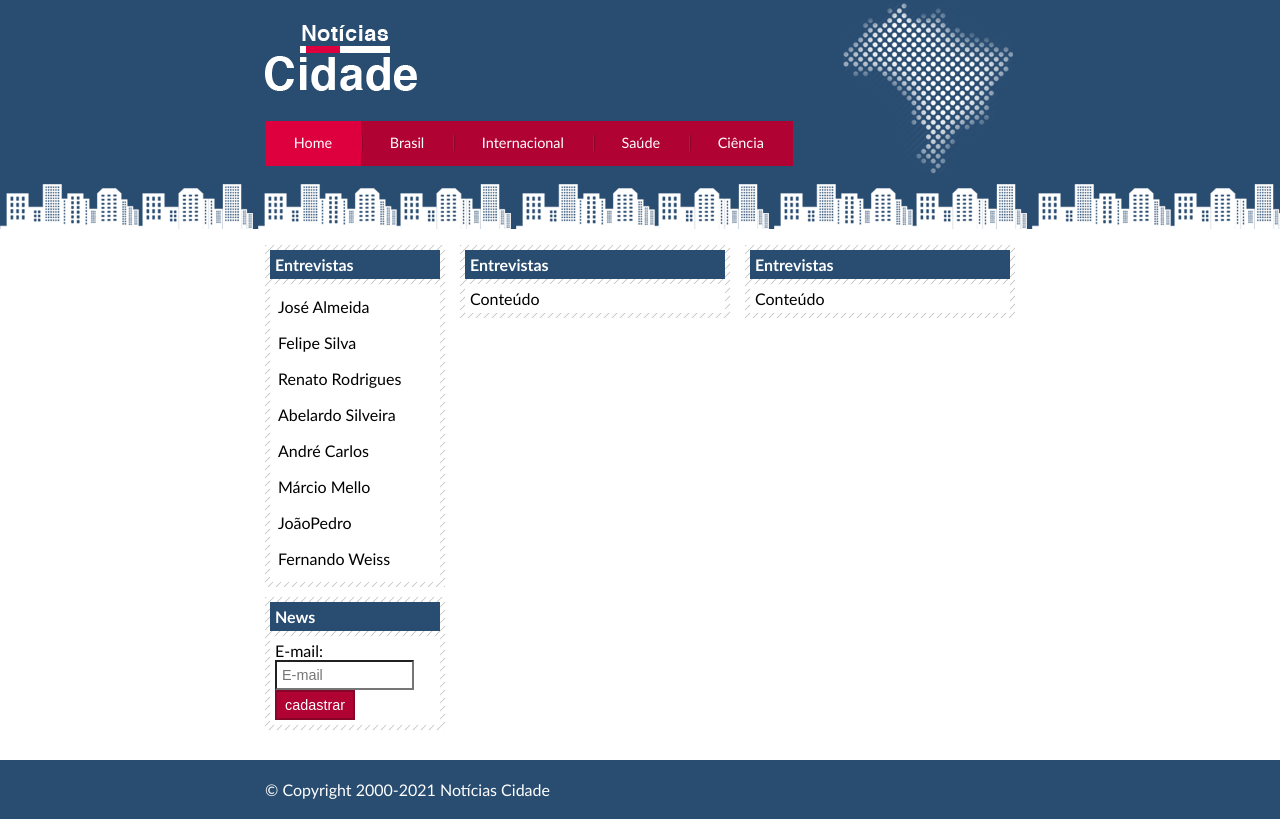
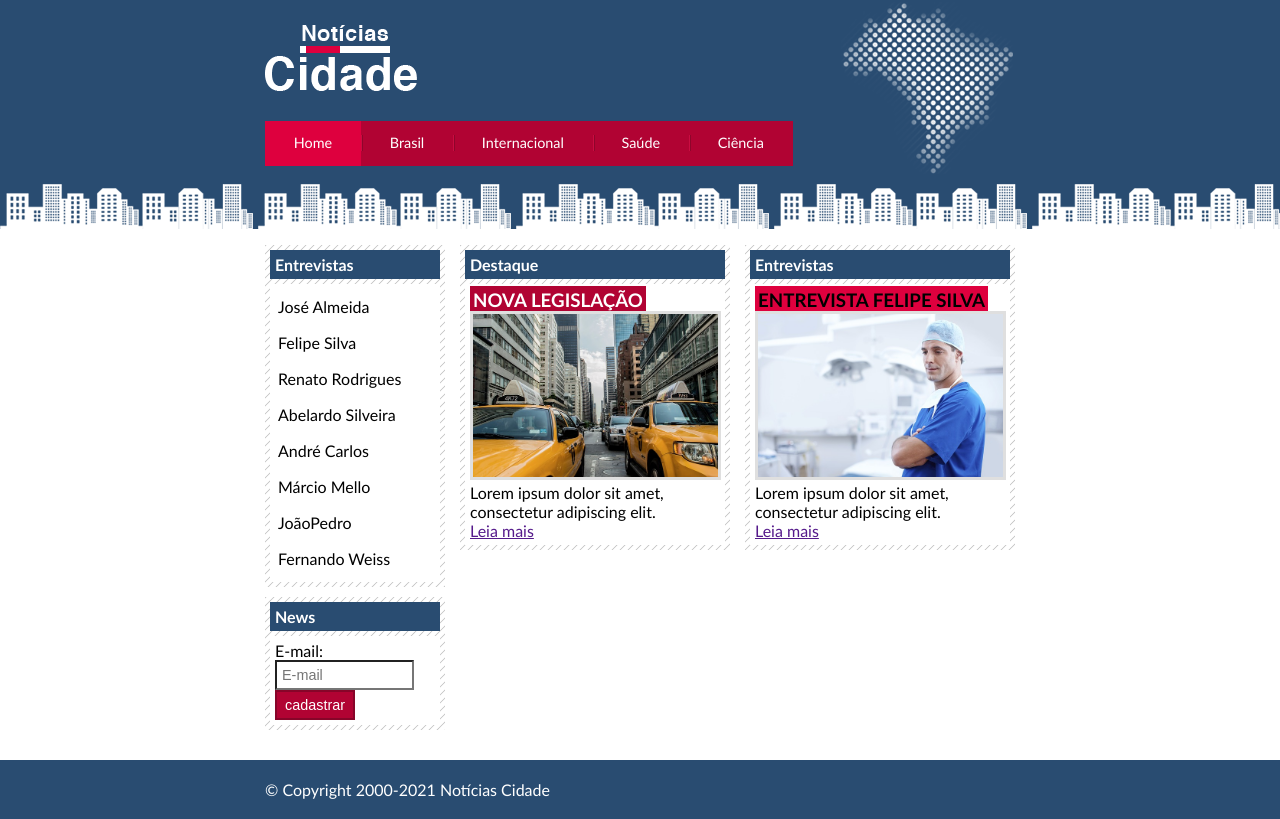
Before and after one commit to leonardodebritto/project-news, a plain HTML site: page index.html in a window 1280 px wide. Drawn offline with Linux system fonts and the light colour scheme.

Commit message:
Finishing the photos section

```diff
--- a/css/style.css
+++ b/css/style.css
@@ -164,6 +164,32 @@ input.submit {
     border: 2px solid #870529;
 }
 
+/*Image formating*/
+
+img.main-img {
+    border: 3px solid #dfdfdf;
+    width: 98%;
+}
+
+/*Formatting content headers*/
+
+h3 {
+    text-transform: uppercase;
+    display: inline;
+    font-size: 0,8em;
+    padding: 3px;
+}
+
+.spotlight h3 {
+    background: #b10333;
+    color: #fff;
+}
+
+.interview h3 {
+    background: #de003e;
+}
+
+
 
 /*Footer*/
 
--- a/index.html
+++ b/index.html
@@ -38,19 +38,25 @@
         <div id="content">
 
             <div id="primary">
-                <div class="box">
-                    <h2>Entrevistas</h2>
+                <div class="box spotlight">
+                    <h2>Destaque</h2>
                     <div class="content-box">
-                        Conteúdo
+                        <h3>Nova legislação</h3>
+                        <img class="main-img" src="image/taxi.jpg" alt="taxi" width="100%">
+                        <p>Lorem ipsum dolor sit amet, consectetur adipiscing elit.</p>
+                        <a href="">Leia mais</a>
                     </div>
                 </div>
             </div>
 
             <div id="secondary">
-                <div class="box">
+                <div class="box interview">
                     <h2>Entrevistas</h2>
                     <div class="content-box">
-                        Conteúdo
+                        <h3>Entrevista Felipe Silva</h3>
+                        <img class="main-img" src="image/doutor.jpg" alt="doctor" width="100%">
+                        <p>Lorem ipsum dolor sit amet, consectetur adipiscing elit.</p>
+                        <a href="">Leia mais</a>
                     </div>
                 </div>
 
```
